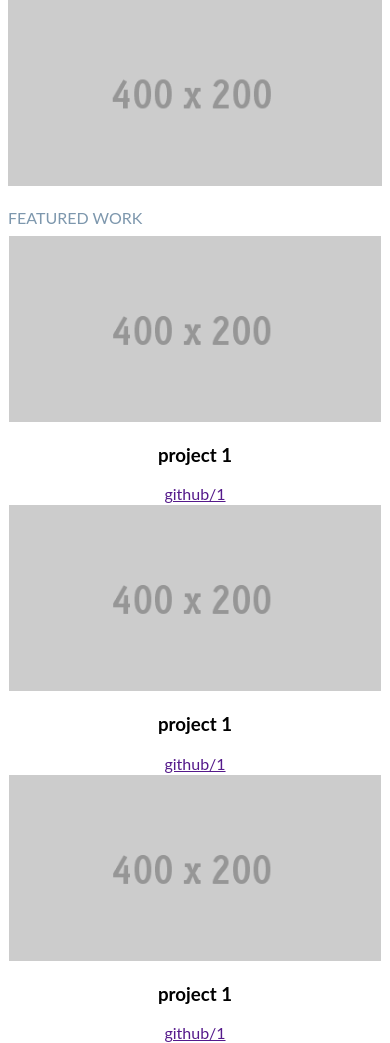
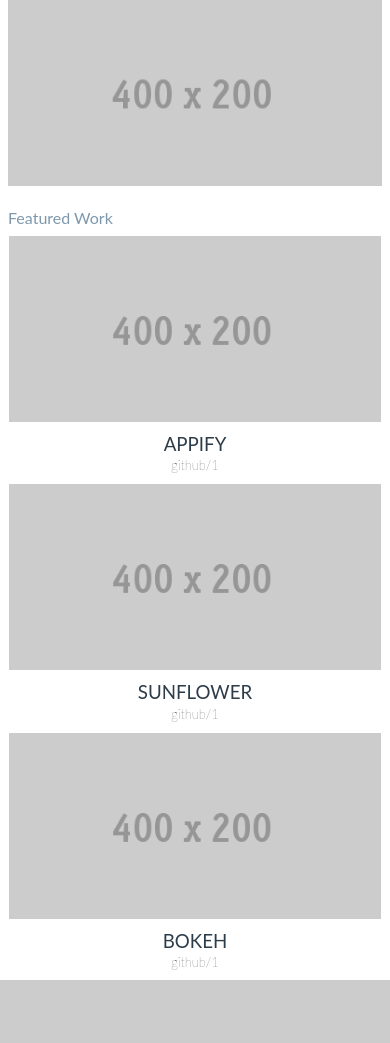
Before and after one commit to shubhamPrakashJha/Portfolio, a PHP site: page / in a window 390 px wide. Shown: the part 132-1175 px from the top of the page. After the commit the page ends 1112 px from the top, so only its background shows below. Run offline with PHP 8.4, Linux system fonts and the light colour scheme.

```diff
--- a/CSS/main.css
+++ b/CSS/main.css
@@ -1,6 +1,14 @@
 * {
     box-sizing: border-box;
     font-family: 'Lato', sans-serif;
+}
+@media screen and (min-width: 1024px){
+    body{
+        width: 1024px;
+        margin-left: auto;
+        margin-right: auto;
+        margin-top: 8px;
+    }
 }
 figure, img, section{
     max-width: 100%;
@@ -39,7 +47,9 @@ header h3, h3{
     order:2;
     text-align: right;
 }
-
+.projects{
+    font-size: x-large;
+}
 .header_subtitle{
     display: inline-block;
     float: right;
@@ -108,3 +118,16 @@ hr{
 .main_picture{
     width: 100%;
 }
+figcaption{
+    line-height: 1px;
+    color: #2d3c49;
+    font-weight: 100;
+}
+figcaption h1{
+    font-weight: normal;
+}
+a{
+    text-decoration: none;
+    color: #000;
+    font-size: small;
+}
--- a/index.html
+++ b/index.html
@@ -27,14 +27,14 @@
             <img src="image/400X200.gif" alt="main picture" class="main_picture">
         </figure>
         <br>
-        <h3 class="projects">FEATURED WORK</h3>
+        <h3 class="projects">Featured Work</h3>
         <div class="container">
             <section class="box">
                 <figure>
                     <img src="image/400X200.gif" alt="project">
                     <figcaption>
-                        <h1>project 1</h1>
-                        <a href="">github/1</a>
+                        <h1>APPIFY</h1>
+                        <p><a href="">github/1</a></p>
                     </figcaption>
                 </figure>
             </section>
@@ -42,8 +42,8 @@
                 <figure>
                     <img src="image/400X200.gif" alt="project">
                     <figcaption>
-                        <h1>project 1</h1>
-                        <a href="">github/1</a>
+                        <h1>SUNFLOWER</h1>
+                        <p><a href="">github/1</a></p>
                     </figcaption>
                 </figure>
             </section>
@@ -51,8 +51,8 @@
                 <figure>
                     <img src="image/400X200.gif" alt="project">
                     <figcaption>
-                        <h1>project 1</h1>
-                        <a href="">github/1</a>
+                        <h1>BOKEH</h1>
+                        <p><a href="">github/1</a></p>
                     </figcaption>
                 </figure>
             </section>
@@ -60,3 +60,4 @@
     </article>
 </main>
 </body>
+</html>
```
